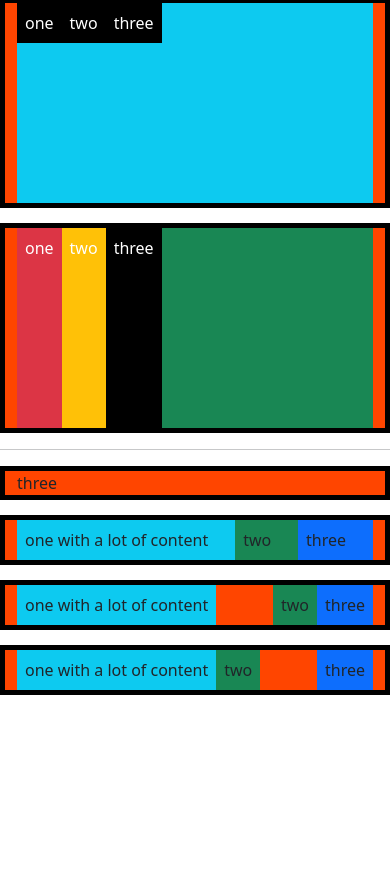
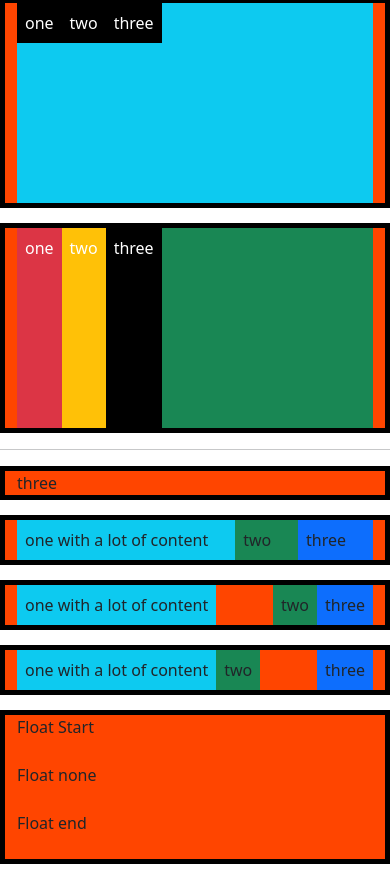
Before and after one commit to Injamulhasan/LearnBootstarp, a plain HTML site: page 3_flex-float/index.html in a window 390 px wide. Shown: the part 1278-2157 px from the top of the page. Before the commit the page ends 1988 px from the top, so only its background shows below. Drawn offline with nearby package versions, Linux system fonts and the light colour scheme.

Commit message:
bootstrap float with multiple breakpoints

```diff
--- a/3_flex-float/index.html
+++ b/3_flex-float/index.html
@@ -150,7 +150,13 @@
   </div>
 </div>
 
+<!-- float -->
+<div class="container">
+  <div class="float-lg-start">Float Start</div>  <br>
+  <div class="float-sm-none">Float none</div>  <br>
+  <div class="float-md-end">Float end</div>  <br>
 
+</div>
 
 </body>
 </html>
--- a/3_flex-float/style.css
+++ b/3_flex-float/style.css
@@ -28,3 +28,8 @@
 .div1 {
   height: 200px;
 }
+/* .float-start,
+.float-end,
+.float-none {
+  background-color: antiquewhite;
+} */
```
